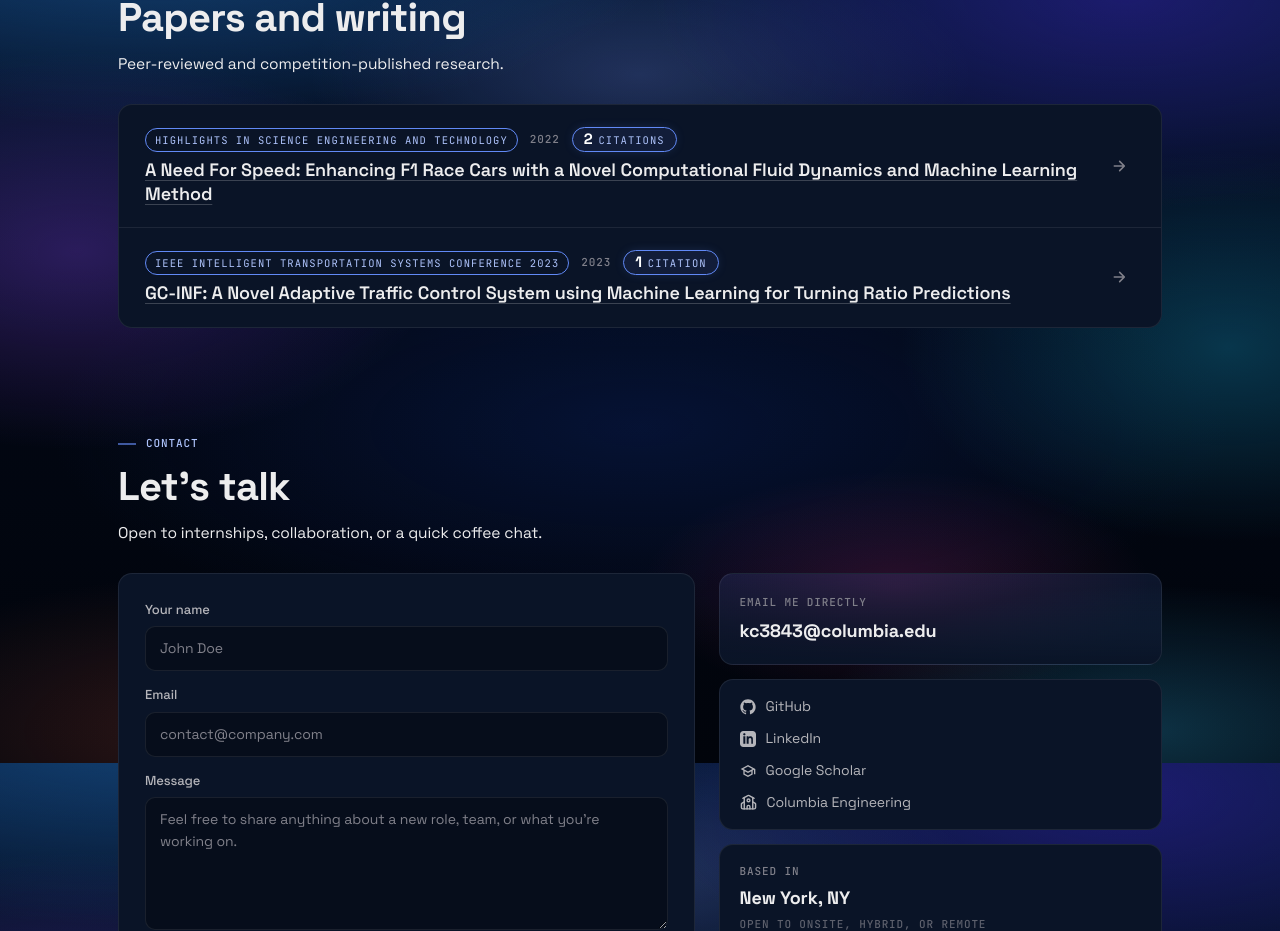
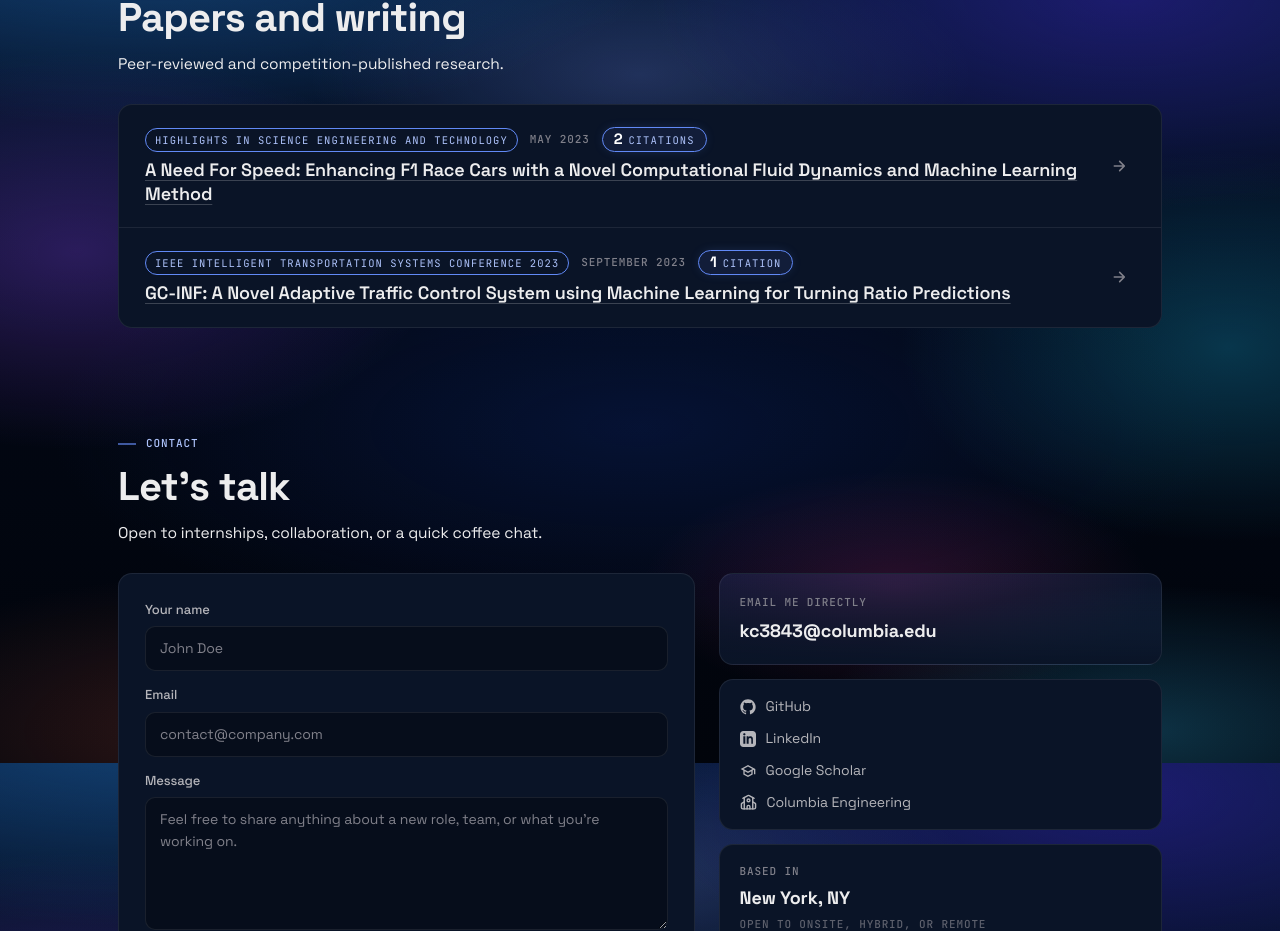
Before and after one commit to kenchengkc/personal-website, a Next.js app: page / in a window 1280 px wide. Shown: the part 3237-4168 px from the top of the page. Built offline with nearby package versions, Linux system fonts and the light colour scheme.

Commit message:
Add months to dates of publications

```diff
--- a/components/sections/BlogList.tsx
+++ b/components/sections/BlogList.tsx
@@ -5,7 +5,7 @@ import { site } from "@/lib/site";
 type Publication = {
   title: string;
   venue: string;
-  year: string;
+  date: string;
   citations: number;
   href: string;
 };
@@ -15,7 +15,7 @@ const publications: Publication[] = [
     title:
       "A Need For Speed: Enhancing F1 Race Cars with a Novel Computational Fluid Dynamics and Machine Learning Method",
     venue: "Highlights in Science Engineering and Technology",
-    year: "2022",
+    date: "May 2023",
     citations: 2,
     href: site.links.f1cfd,
   },
@@ -23,7 +23,7 @@ const publications: Publication[] = [
     title:
       "GC-INF: A Novel Adaptive Traffic Control System using Machine Learning for Turning Ratio Predictions",
     venue: "IEEE Intelligent Transportation Systems Conference 2023",
-    year: "2023",
+    date: "September 2023",
     citations: 1,
     href: site.links.gcinf,
   },
@@ -49,7 +49,7 @@ export function BlogList() {
             <div>
               <div className="v2-blog-meta">
                 <span className="v2-blog-tag">{p.venue}</span>
-                <span className="v2-mono">{p.year}</span>
+                <span className="v2-mono">{p.date}</span>
                 <span
                   className="v2-citations"
                   aria-label={`${p.citations} citations`}
```
